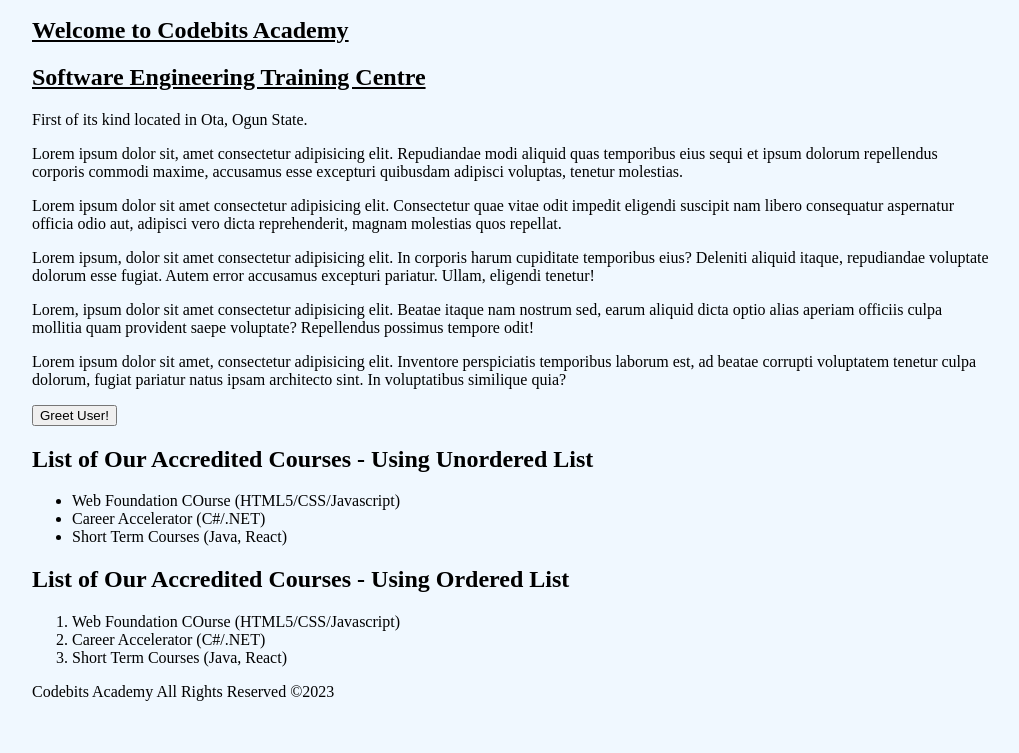
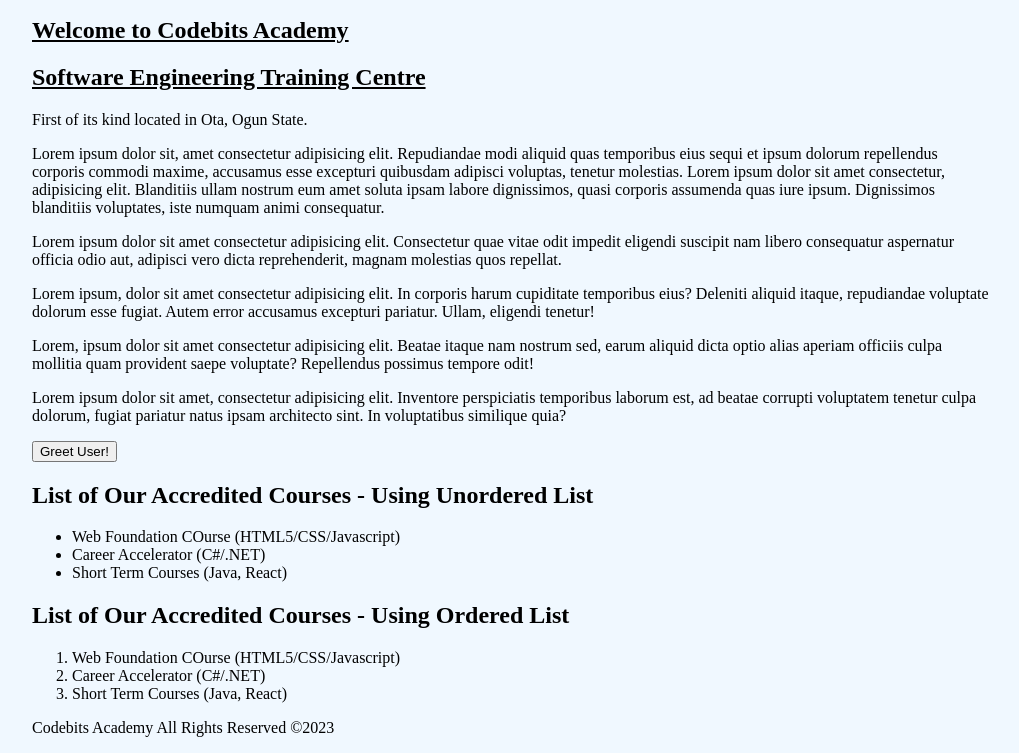
Before and after one commit to obahphemmy/codebitsacademy-cohort06-session1, a plain HTML site: page index.html in a window 1280 px wide. Shown: the part 101-854 px from the top of the page, without its empty margins (128-1147 px from the left). Before the commit the page ends 818 px from the top, so only its background shows below. Drawn offline with Linux system fonts and the light colour scheme.

Commit message:
Added a paragragh

```diff
--- a/index.html
+++ b/index.html
@@ -26,7 +26,7 @@
         <h1><u>Welcome to Codebits Academy</u></h1>
         <h2><u>Software Engineering Training Centre</u></h2>
         <p>First of its kind located in Ota, Ogun State.</p>
-        <p>Lorem ipsum dolor sit, amet consectetur adipisicing elit. Repudiandae modi aliquid quas temporibus eius sequi et ipsum dolorum repellendus corporis commodi maxime, accusamus esse excepturi quibusdam adipisci voluptas, tenetur molestias.</p>
+        <p>Lorem ipsum dolor sit, amet consectetur adipisicing elit. Repudiandae modi aliquid quas temporibus eius sequi et ipsum dolorum repellendus corporis commodi maxime, accusamus esse excepturi quibusdam adipisci voluptas, tenetur molestias. Lorem ipsum dolor sit amet consectetur, adipisicing elit. Blanditiis ullam nostrum eum amet soluta ipsam labore dignissimos, quasi corporis assumenda quas iure ipsum. Dignissimos blanditiis voluptates, iste numquam animi consequatur.</p>
 
         <p>Lorem ipsum dolor sit amet consectetur adipisicing elit. Consectetur quae vitae odit impedit eligendi suscipit nam libero consequatur aspernatur officia odio aut, adipisci vero dicta reprehenderit, magnam molestias quos repellat.</p>
 
```
